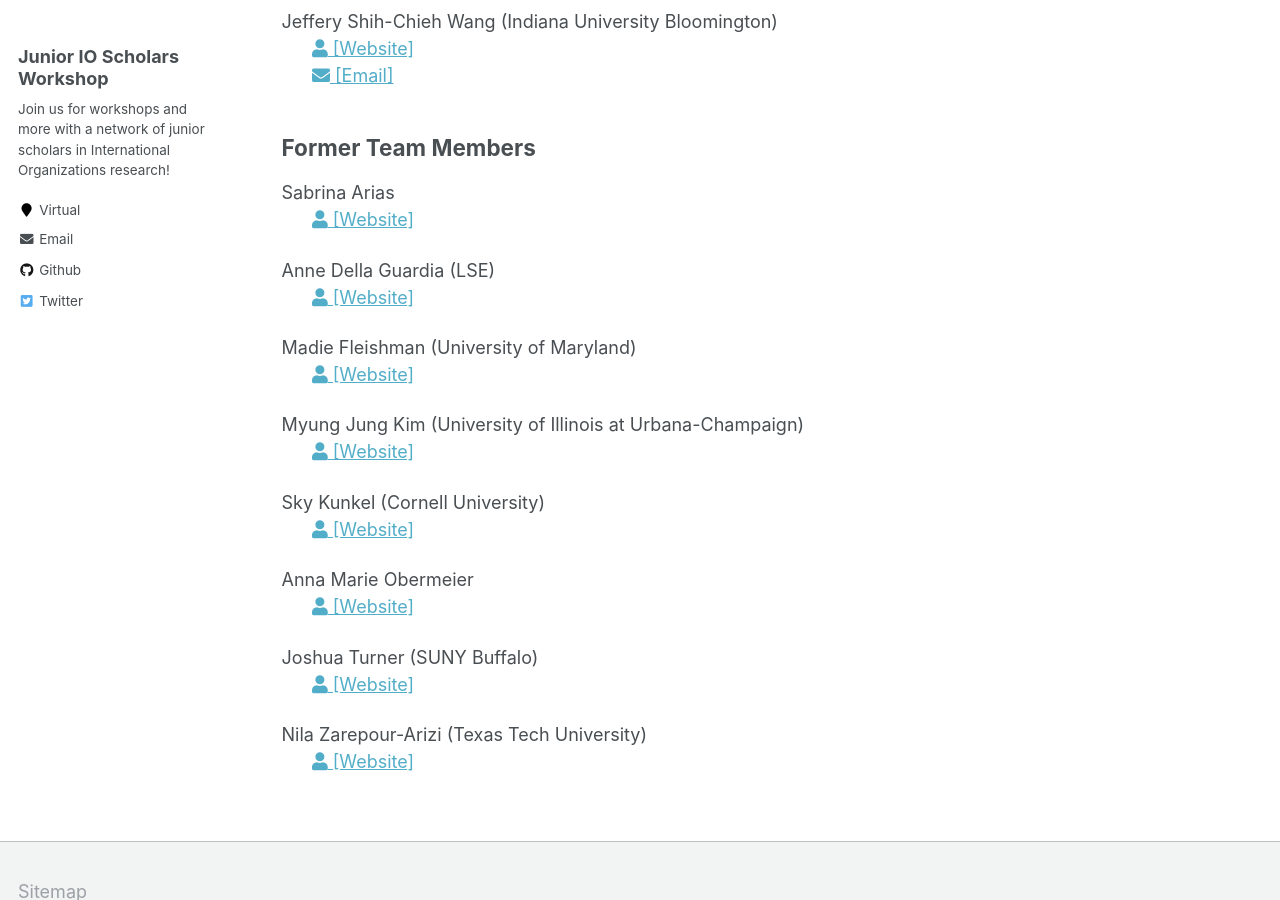
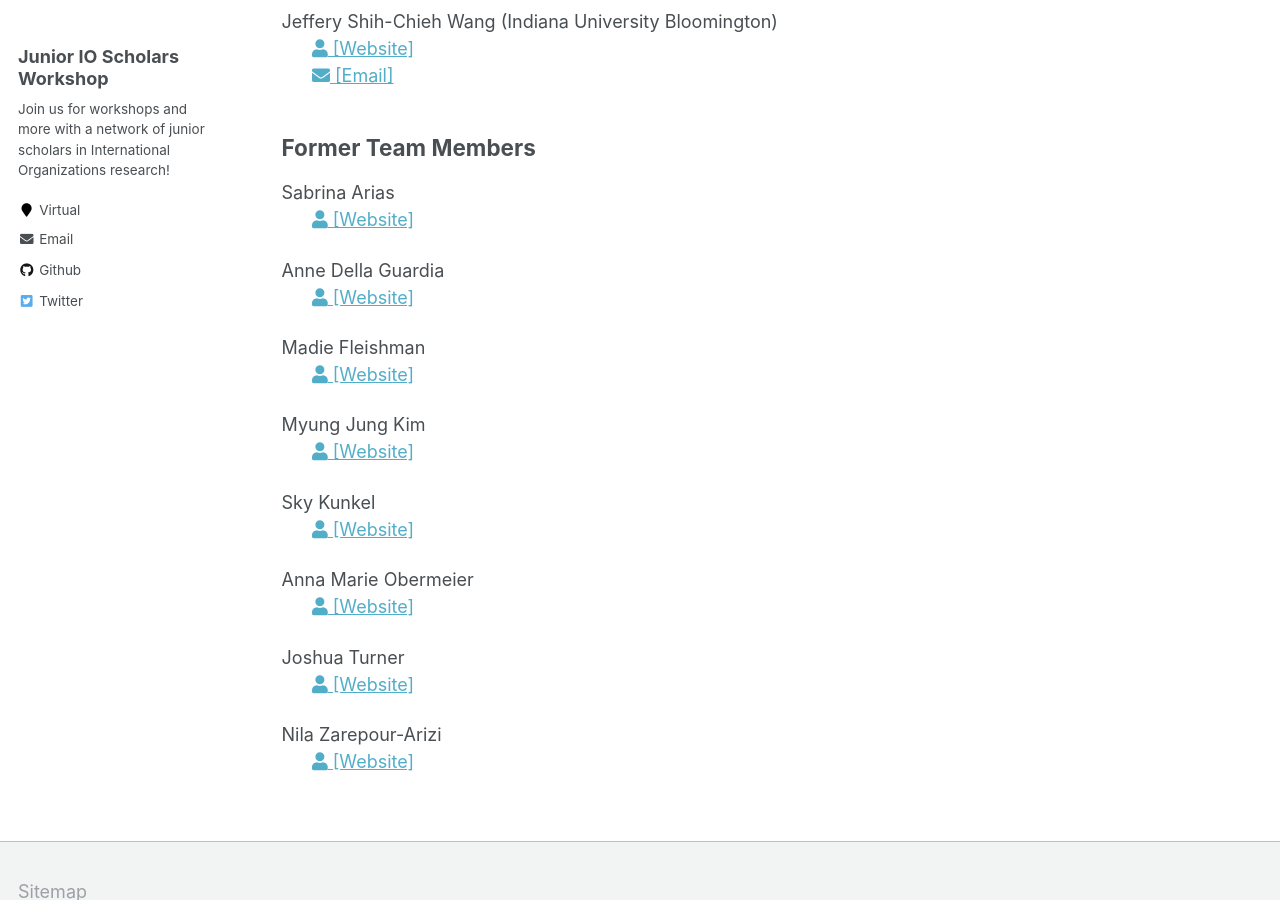
Before and after one commit to IO-workshop/IO-workshop.github.io, a Jekyll site: the page built from _pages/team.md, in a window 1280 px wide and 900 px high, scrolled down 487 px. Built offline with Jekyll 4.4.1, drawn with Linux system fonts in a browser that asks for light colours.

Commit message:
Update team.md

```diff
--- a/_pages/team.md
+++ b/_pages/team.md
@@ -24,29 +24,22 @@ Jeffery Shih-Chieh Wang (Indiana University Bloomington)
 
 ## Former Team Members
 
-Sabrina Arias
-<br>&nbsp;&nbsp;&nbsp;&nbsp;&nbsp;&nbsp;<span style="padding-right:5%"><a href='{{"https://www.sabrinabarias.com/"}}'><i class='fas fa-user'></i> [Website]</a></span>
+Sabrina Arias <br>&nbsp;&nbsp;&nbsp;&nbsp;&nbsp;&nbsp;<span style="padding-right:5%"><a href='{{"https://www.sabrinabarias.com/"}}'><i class='fas fa-user'></i> [Website]</a></span>
 
-Anne Della Guardia (LSE)
-<br>&nbsp;&nbsp;&nbsp;&nbsp;&nbsp;&nbsp;<span style="padding-right:5%"><a href='{{ "https://www.annedellaguardia.com/"}}'><i class='fas fa-user'></i> [Website]</a></span>
+Anne Della Guardia <br>&nbsp;&nbsp;&nbsp;&nbsp;&nbsp;&nbsp;<span style="padding-right:5%"><a href='{{ "https://www.annedellaguardia.com/"}}'><i class='fas fa-user'></i> [Website]</a></span>
 
-Madie Fleishman (University of Maryland)
-<br>&nbsp;&nbsp;&nbsp;&nbsp;&nbsp;&nbsp;<span style="padding-right:5%"><a href='{{ "https://gvpt.umd.edu/gradprofile/fleishman/madeline"}}'><i class='fas fa-user'></i> [Website]</a></span>
+Madie Fleishman <br>&nbsp;&nbsp;&nbsp;&nbsp;&nbsp;&nbsp;<span style="padding-right:5%"><a href='{{ "https://gvpt.umd.edu/gradprofile/fleishman/madeline"}}'><i class='fas fa-user'></i> [Website]</a></span>
 
-Myung Jung Kim (University of Illinois at Urbana-Champaign)
-<br>&nbsp;&nbsp;&nbsp;&nbsp;&nbsp;&nbsp;<span style="padding-right:5%"><a href='{{ "https://www.myungjungkim.com/"}}'><i class='fas fa-user'></i> [Website]</a></span>
+Myung Jung Kim  <br>&nbsp;&nbsp;&nbsp;&nbsp;&nbsp;&nbsp;<span style="padding-right:5%"><a href='{{ "https://www.myungjungkim.com/"}}'><i class='fas fa-user'></i> [Website]</a></span>
 
-Sky Kunkel (Cornell University)
+Sky Kunkel
 <br>&nbsp;&nbsp;&nbsp;&nbsp;&nbsp;&nbsp;<span style="padding-right:5%"><a href='{{ "https://www.skytheacademic.com"}}'><i class='fas fa-user'></i> [Website]</a></span>
 
-Anna Marie Obermeier
-<br>&nbsp;&nbsp;&nbsp;&nbsp;&nbsp;&nbsp;<span style="padding-right:5%"><a href='{{ "https://www.wareffects.eu/team"}}'><i class='fas fa-user'></i> [Website]</a></span>
+Anna Marie Obermeier <br>&nbsp;&nbsp;&nbsp;&nbsp;&nbsp;&nbsp;<span style="padding-right:5%"><a href='{{ "https://www.wareffects.eu/team"}}'><i class='fas fa-user'></i> [Website]</a></span>
 
-Joshua Turner (SUNY Buffalo)
-<br>&nbsp;&nbsp;&nbsp;&nbsp;&nbsp;&nbsp;<span style="padding-right:5%"><a href='{{ "https://www.joshuaaturner.net/"}}'><i class='fas fa-user'></i> [Website]</a></span>
+Joshua Turner <br>&nbsp;&nbsp;&nbsp;&nbsp;&nbsp;&nbsp;<span style="padding-right:5%"><a href='{{ "https://www.joshuaaturner.net/"}}'><i class='fas fa-user'></i> [Website]</a></span>
 
-Nila Zarepour-Arizi (Texas Tech University)
-<br>&nbsp;&nbsp;&nbsp;&nbsp;&nbsp;&nbsp;<span style="padding-right:5%"><a href='{{ "https://www.depts.ttu.edu/politicalscience/Graduate_Students/Current_Grad_Students.php"}}'><i class='fas fa-user'></i> [Website]</a></span>
+Nila Zarepour-Arizi <br>&nbsp;&nbsp;&nbsp;&nbsp;&nbsp;&nbsp;<span style="padding-right:5%"><a href='{{ "https://www.depts.ttu.edu/politicalscience/Graduate_Students/Current_Grad_Students.php"}}'><i class='fas fa-user'></i> [Website]</a></span>
 
 
 <!-- Valerie de Koeijer <br>
```
